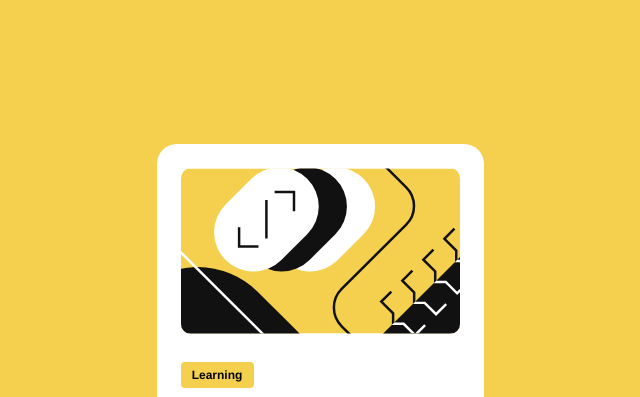
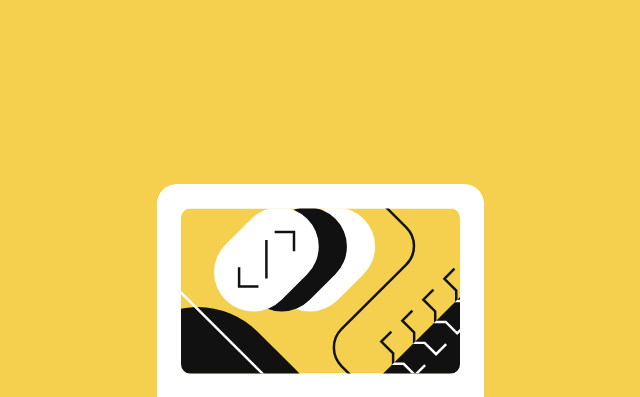
Before and after one commit to Ilham593/kartu-blog, a plain HTML site: page index.html in a window 1280 px wide. Shown: the top 397 px of the page, without its empty margins (320-960 px from the left). Drawn offline with Linux system fonts and the light colour scheme.

Commit message:
perbaikan

```diff
--- a/index.html
+++ b/index.html
@@ -22,11 +22,18 @@
 
     body {
       width: 100%;
-      height: 100vh;
+      height: 110vh;
       background-color: hsl(47, 88%, 63%);
       font-family: 'Franklin Gothic Medium', 'Arial Narrow', Arial, sans-serif;
       display: flex;
       flex-direction: column;
+      justify-content: center;
+      align-items: center;
+    }
+
+    .container {
+      height: 100vh;
+      display: flex;
       justify-content: center;
       align-items: center;
     }
@@ -102,6 +109,10 @@
       font-weight: bold;
     }
 
+    .attribution {
+      height: ;
+    }
+
     @media  screen and (min-width: 1440px) {
       .blog {
         width: 384px;
@@ -122,6 +133,7 @@
 </head>
 <body>
 
+  <div class="container">
     <div class="blog">
       <img src="./assets/images/illustration-article.svg" alt="">
       <div class="teks">
@@ -139,6 +151,8 @@
         <p>Greg Hooper</p>
       </div>
     </div>
+  </div>
+
 
 
 
```
Lines whose indentation alone changed are shown as unchanged.
